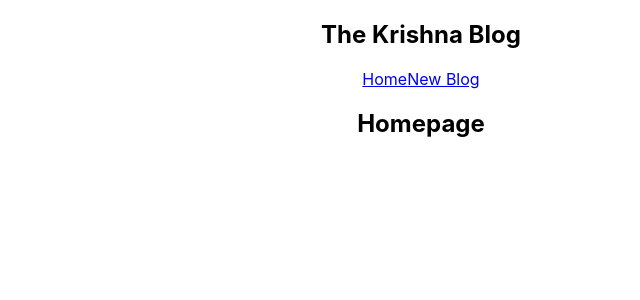
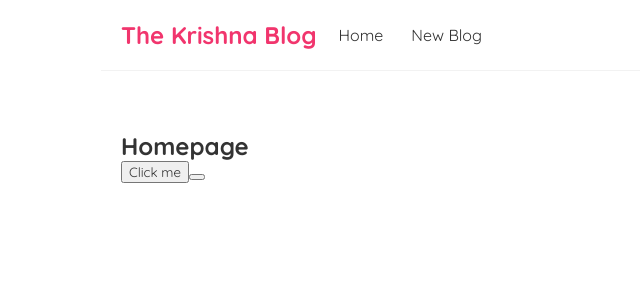
Before and after one commit to NaranSapkota/narayan-blog, a React (Create React App) app: page / in a window 1280 px wide. Shown: the top 300 px of the page, without its empty margins (219-859 px from the left). Built offline with nearby package versions, Linux system fonts and the light colour scheme.

Commit message:
Implemation onclick

```diff
--- a/src/App.css
+++ /dev/null
@@ -1,38 +0,0 @@
-.App {
-  text-align: center;
-}
-
-.App-logo {
-  height: 40vmin;
-  pointer-events: none;
-}
-
-@media (prefers-reduced-motion: no-preference) {
-  .App-logo {
-    animation: App-logo-spin infinite 20s linear;
-  }
-}
-
-.App-header {
-  background-color: #282c34;
-  min-height: 100vh;
-  display: flex;
-  flex-direction: column;
-  align-items: center;
-  justify-content: center;
-  font-size: calc(10px + 2vmin);
-  color: white;
-}
-
-.App-link {
-  color: #61dafb;
-}
-
-@keyframes App-logo-spin {
-  from {
-    transform: rotate(0deg);
-  }
-  to {
-    transform: rotate(360deg);
-  }
-}
--- a/src/App.js
+++ b/src/App.js
@@ -1,5 +1,5 @@
 
-import './App.css';
+
 import Navbar from './Navbar';
 import Home from './Home';
 
--- a/src/Home.js
+++ b/src/Home.js
@@ -1,7 +1,18 @@
 const Home = () => {
+
+    const handleClick=() =>{
+        console.log('Hello Krishna')
+    }
+    const handleClickAgain=(name) =>{
+
+        console.log('Hello,'+ name)
+    }
+
     return (
         <div className="home">
             <h2>Homepage</h2>
+            <button onClick={handleClick}>Click me</button>
+            <button onClick={() =>handleClickAgain('krishna')}></button>
         </div>
      );
 }
--- a/src/Navbar.js
+++ b/src/Navbar.js
@@ -4,7 +4,7 @@
             <h1>The Krishna Blog</h1>
             <div className="link">
                 <a href="/">Home</a>
-                <a href="/create">New Blog</a>
+                <a href="/create" >New Blog</a>
 
             </div>
         </nav>
--- a/src/index.css
+++ b/src/index.css
@@ -1,13 +1,35 @@
-body {
+@import url('https://fonts.googleapis.com/css2?family=Quicksand:wght@300;400;500;600;700&display=swap');
+
+/* base styles */
+* {
   margin: 0;
-  font-family: -apple-system, BlinkMacSystemFont, 'Segoe UI', 'Roboto', 'Oxygen',
-    'Ubuntu', 'Cantarell', 'Fira Sans', 'Droid Sans', 'Helvetica Neue',
-    sans-serif;
-  -webkit-font-smoothing: antialiased;
-  -moz-osx-font-smoothing: grayscale;
+  font-family: "Quicksand";
+  color: #333;
 }
-
-code {
-  font-family: source-code-pro, Menlo, Monaco, Consolas, 'Courier New',
-    monospace;
+.navbar {
+  padding: 20px;
+  display: flex;
+  align-items: center;
+  max-width: 600px;
+  margin: 0 auto;
+  border-bottom: 1px solid #f2f2f2;
 }
+.navbar h1 {
+  color: #f1356d;
+}
+.navbar .links {
+  margin-left: auto;
+}
+.navbar a {
+  margin-left: 16px;
+  text-decoration: none;
+  padding: 6px;
+}
+.navbar a:hover {
+  color: #f1356d;
+}
+.content {
+  max-width: 600px;
+  margin: 40px auto;
+  padding: 20px;
+}
```
